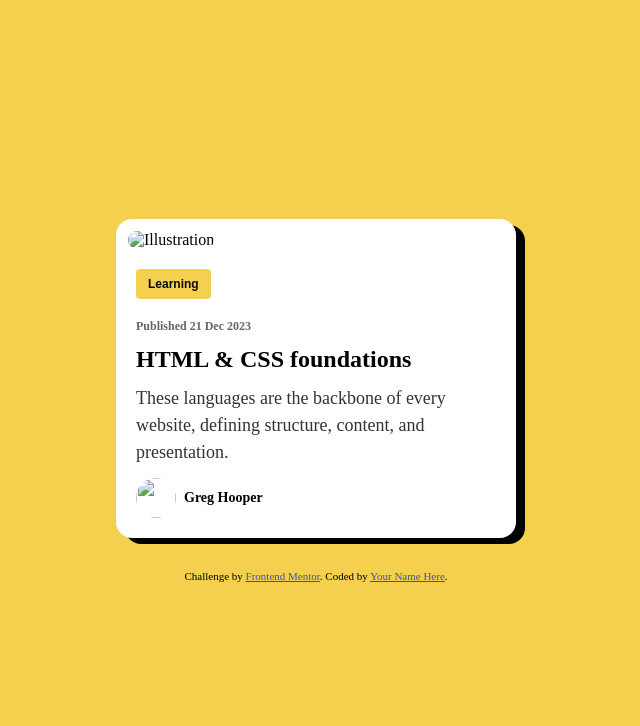
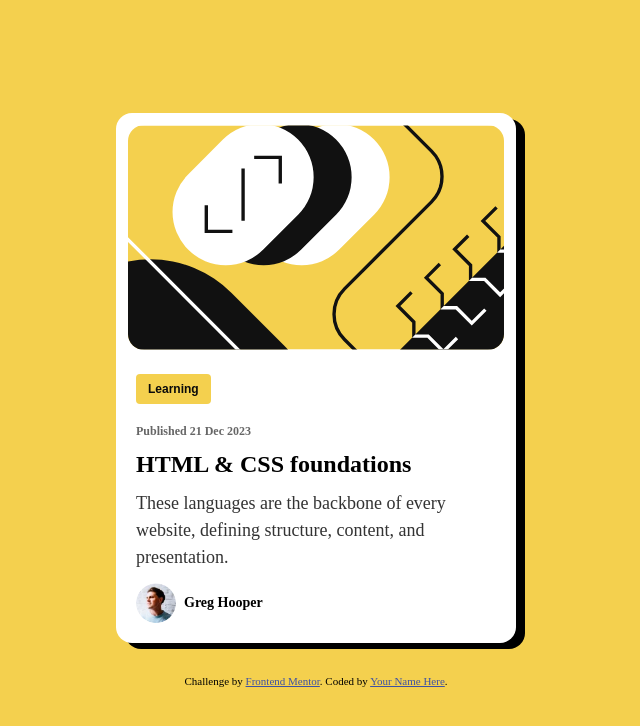
Before and after one commit to funmeelayo/blog-preview-card-main, a plain HTML site: page index.html in a window 1280 px wide. Shown: the whole page, without its empty margins (324-964 px from the left). Drawn offline with Linux system fonts and the light colour scheme; the site is published under a folder, as on GitHub Pages, so addresses that start at the root find nothing.

Commit message:
Update index.html

```diff
--- a/index.html
+++ b/index.html
@@ -123,14 +123,14 @@
 ;">
    <main>
    <div class="card">
-        <img class="illustration" src="/assets/images/illustration-article.svg" alt="Illustration">
+        <img class="illustration" src="./assets/images/illustration-article.svg" alt="Illustration">
         <div class="card-content">
           <button>Learning</button>
           <h6>Published 21 Dec 2023</h6>
           <h2>HTML & CSS foundations</h2>
           <p>  These languages are the backbone of every website, defining structure, content, and presentation.</p>
             <div class="author">
-              <img src="/assets/images/image-avatar.webp" alt="">
+              <img src="./assets/images/image-avatar.webp" alt="">
               <h6>Greg Hooper</h6>
             </div>
         </div>
```
